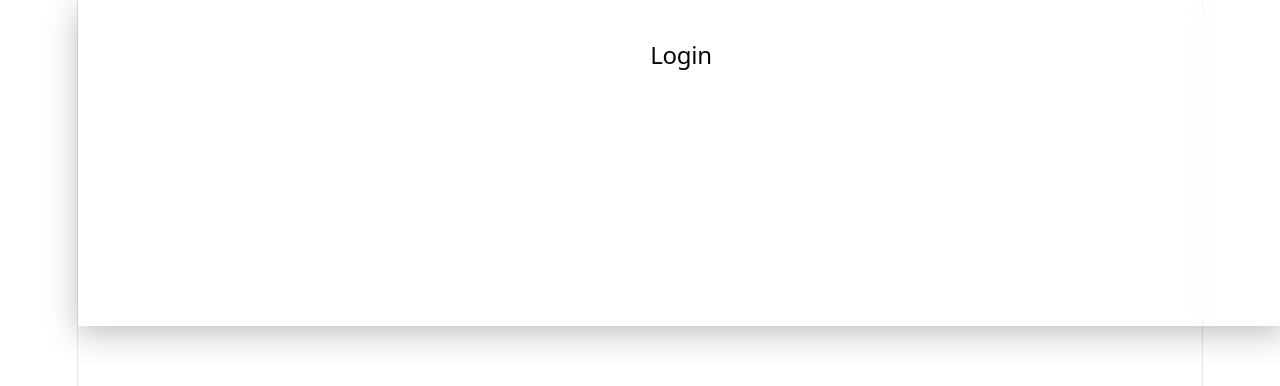
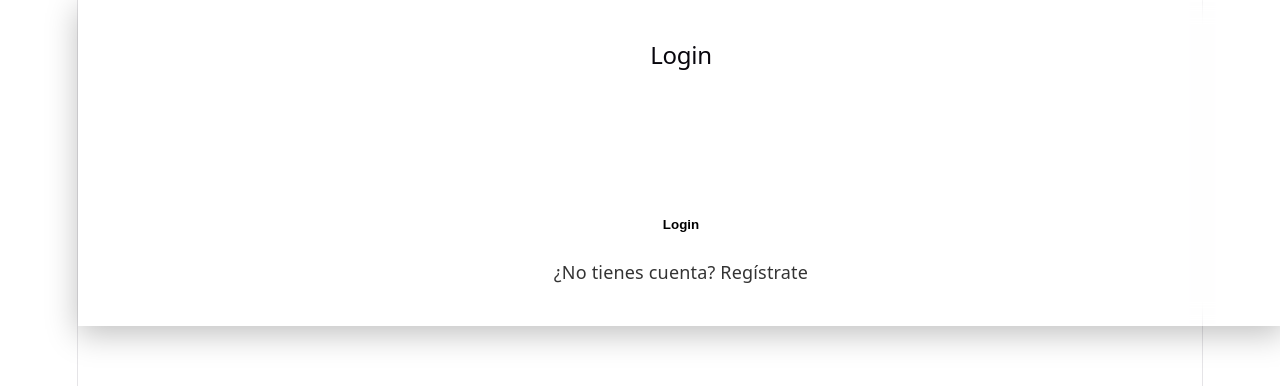
Before and after one commit to GARAYYY/Financial-Dashboard, a React app in the folder frontend/: page / in a window 1280 px wide. Shown: the top 386 px of the page. Built offline with nearby package versions, Linux system fonts and the light colour scheme; the HTML template or start-up script is replaced by a standard one.

Commit message:
#18 Fix login colors over white

```diff
--- a/frontend/src/styles/auth.css
+++ b/frontend/src/styles/auth.css
@@ -8,7 +8,7 @@
     backdrop-filter: blur(14px);
     -webkit-backdrop-filter: blur(14px);
     box-shadow: 0 8px 30px rgba(0, 0, 0, 0.25);
-    color: white;
+    color: black;
     display: flex;
     flex-direction: column;
     justify-content: center;
@@ -55,7 +55,7 @@
     border-radius: 10px;
     cursor: pointer;
     background: rgba(255, 255, 255, 0.2);
-    color: white;
+    color: black;
     font-weight: 600;
     transition: all 0.25s ease;
 }
@@ -73,12 +73,12 @@
     margin-top: 15px;
     text-align: center;
     cursor: pointer;
-    color: rgba(255, 255, 255, 0.8);
+    color: rgba(0, 0, 0, 0.8);
     transition: color 0.2s ease, transform 0.2s ease;
 }
 
 .auth-toggle:hover {
-    color: white;
+    color: black;
     transform: scale(1.05);
 }
 
```
